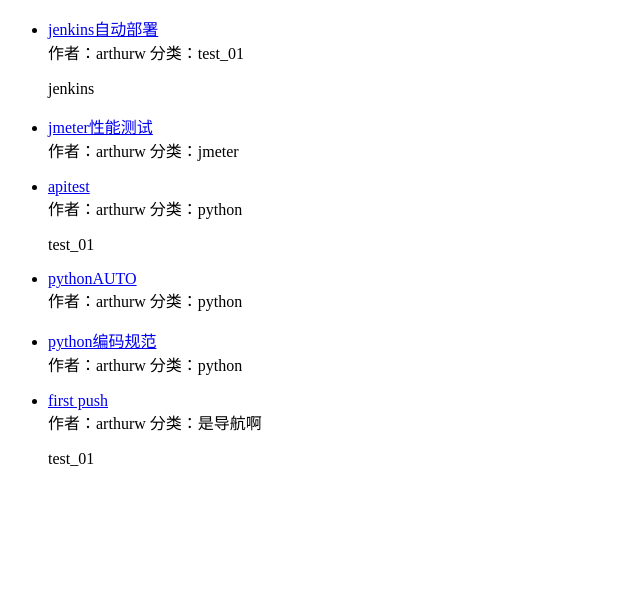
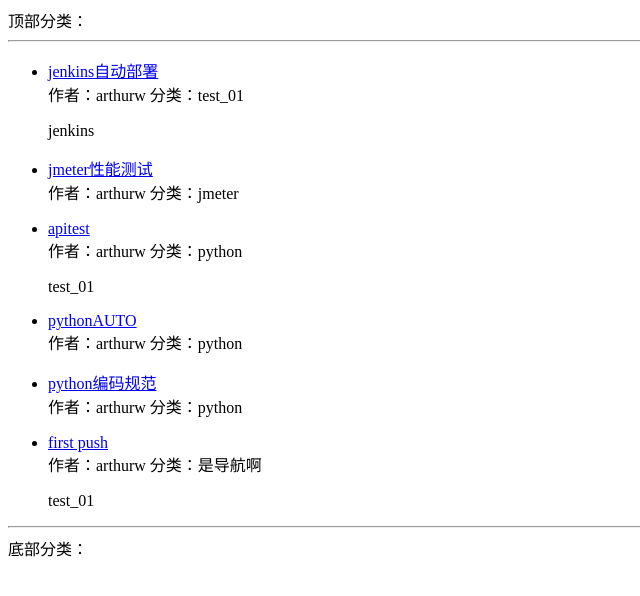
Before and after one commit to arthur-wxy/typeidea, a Django app: page / in a window 1280 px wide. Shown: the top 596 px of the page, without its empty margins (0-640 px from the left). Run offline with Django 3.2, Linux system fonts and the light colour scheme; data comes from the database, SQL or seed files in the repository.

Commit message:
增加了上下分类

```diff
--- a/typeidea/typeidea/templates/blog/list.html
+++ b/typeidea/typeidea/templates/blog/list.html
@@ -5,6 +5,12 @@
     <title>博客系统</title>
 </head>
 <body>
+<div>顶部分类：
+    {% for cate in navs %}
+    <a href="/category/{{ cate.id }}/">{{ cate.name }}</a>
+    {% endfor %}
+</div>
+<hr/>
 {% if tag %}
 标签页：{{ tag.name }}
 {% endif %}
@@ -12,7 +18,6 @@
 {% if category %}
 分类页：{{ category.name }}
 {% endif %}
-
 <ul>
 {% for post in post_list %}
 <li>
@@ -23,7 +28,13 @@
     </div>
     <p>{{ post.desc }}</p>
 </li>
-{% endfor %}
+    {% endfor %}
 </ul>
+<hr/>
+<div>底部分类：
+    {% for cate in categories %}
+    <a href="/category/{{ cate.id }}/">{{ cate.name }}</a>
+    {% endfor %}
+</div>
 </body>
 </html>
```
